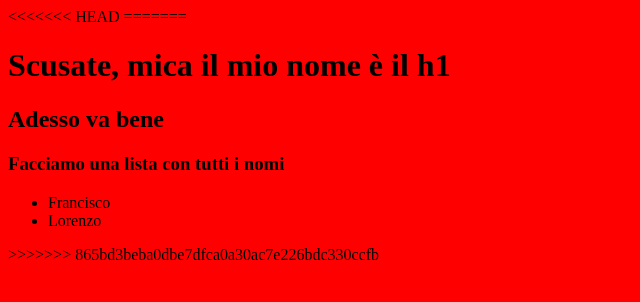
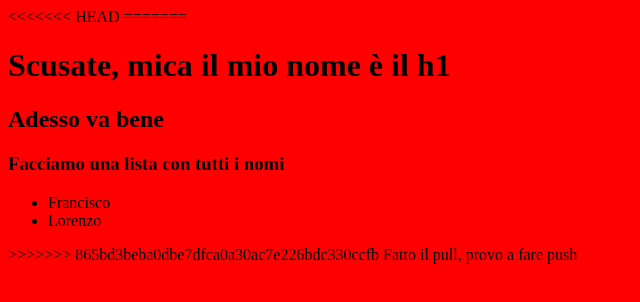
Before and after one commit to FreeCoders-Dublin/firstOfManyProjects, a plain HTML site: page index.html in a window 1280 px wide. Shown: the whole page, without its empty margins (0-640 px from the left). Drawn offline with Linux system fonts and the light colour scheme.

Commit message:
conflict test

```diff
--- a/index.html
+++ b/index.html
@@ -21,5 +21,7 @@
     <li>Lorenzo</li>
   </ul>
 >>>>>>> 865bd3beba0dbe7dfca0a30ac7e226bdc330ccfb
+
+Fatto il pull, provo a fare push
 </body>
 </html>
```
